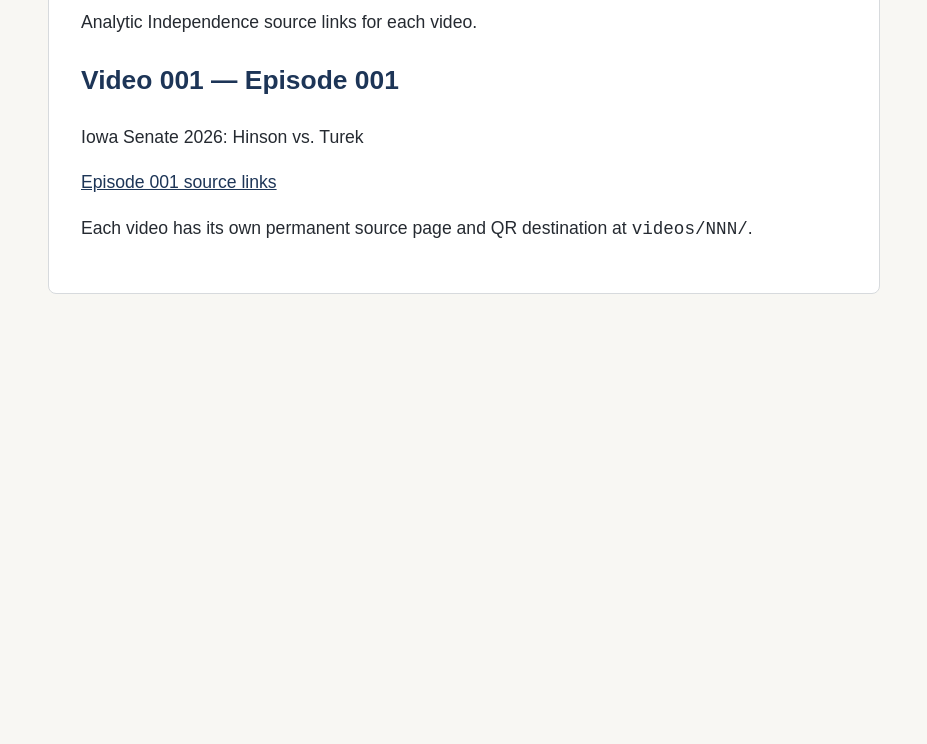
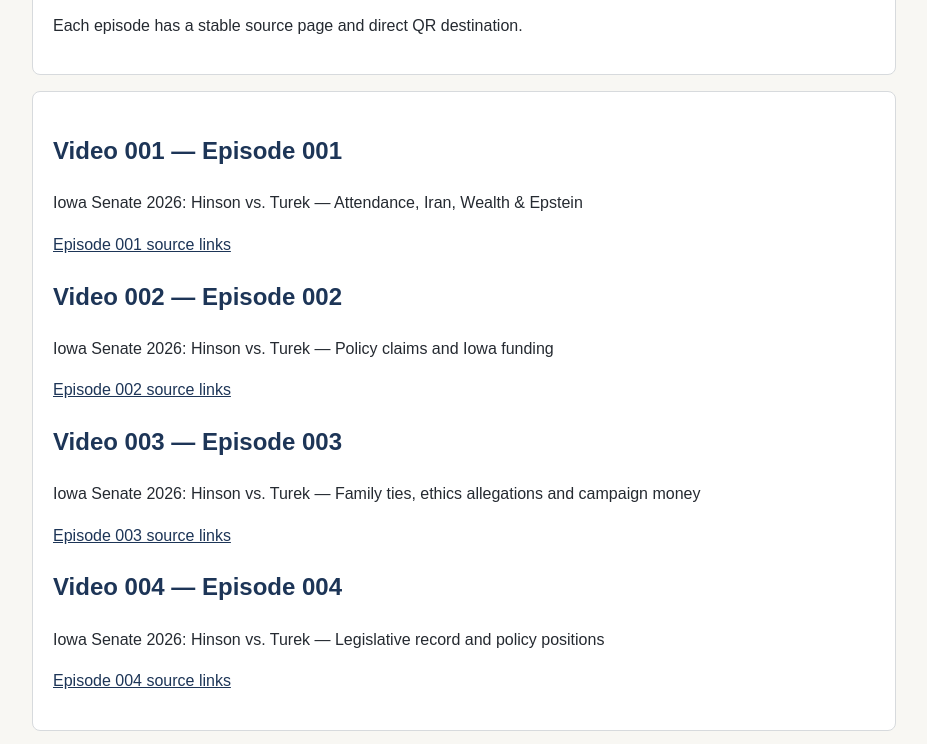
Before and after one commit to Analytic-Independence/episode-sources, a plain HTML site: page index.html in a window 1280 px wide. Shown: the part 176-920 px from the top of the page, without its empty margins (176-1103 px from the left). Before the commit the page ends 800 px from the top, so only its background shows below. Drawn offline with Linux system fonts and the light colour scheme.

Commit message:
Add source pages for Episodes 002-004
Added header and footer sections with episode details for multiple videos.

```diff
--- a/index.html
+++ b/index.html
@@ -3,15 +3,38 @@
 <head>
   <meta charset="utf-8">
   <meta name="viewport" content="width=device-width, initial-scale=1">
+  <meta name="description" content="Episode source pages for Analytic Independence.">
   <title>Episode Sources | Analytic Independence</title>
-<style>body{max-width:52rem;margin:3rem auto;padding:0 1rem;font:1.1rem/1.6 Arial,sans-serif;color:#252a31;background:#f8f7f3}main{background:#fff;padding:2rem;border:1px solid #d7dadd;border-radius:.5rem}h1,h2,a{color:#1d3557}</style>
+  <style>
+    :root { color-scheme: light; font-family: Arial, Helvetica, sans-serif; color: #252a31; background: #f8f7f3; }
+    body { max-width: 54rem; margin: 0 auto; padding: 2rem 1.25rem; line-height: 1.6; }
+    header, main, footer { padding: 1.25rem; background: #fff; border: 1px solid #d7dadd; border-radius: 0.5rem; margin-bottom: 1rem; }
+    h1, h2, a { color: #1d3557; }
+  </style>
 </head>
-<body><main>
+<body>
+  <header>
     <h1>Episode Sources</h1>
     <p>Analytic Independence source links for each video.</p>
+    <p>Each episode has a stable source page and direct QR destination.</p>
+  </header>
+  <main>
     <h2>Video 001 — Episode 001</h2>
-<p>Iowa Senate 2026: Hinson vs. Turek</p>
+    <p>Iowa Senate 2026: Hinson vs. Turek — Attendance, Iran, Wealth &amp; Epstein</p>
     <p><a href="videos/001/">Episode 001 source links</a></p>
-<p>Each video has its own permanent source page and QR destination at <code>videos/NNN/</code>.</p>
-</main></body>
+
+    <h2>Video 002 — Episode 002</h2>
+    <p>Iowa Senate 2026: Hinson vs. Turek — Policy claims and Iowa funding</p>
+    <p><a href="videos/002/">Episode 002 source links</a></p>
+
+    <h2>Video 003 — Episode 003</h2>
+    <p>Iowa Senate 2026: Hinson vs. Turek — Family ties, ethics allegations and campaign money</p>
+    <p><a href="videos/003/">Episode 003 source links</a></p>
+
+    <h2>Video 004 — Episode 004</h2>
+    <p>Iowa Senate 2026: Hinson vs. Turek — Legislative record and policy positions</p>
+    <p><a href="videos/004/">Episode 004 source links</a></p>
+  </main>
+  <footer><p>Stable source-page and QR paths use immutable video IDs: <code>videos/NNN/</code>.</p></footer>
+</body>
 </html>
```
Lines whose indentation alone changed are shown as unchanged.
